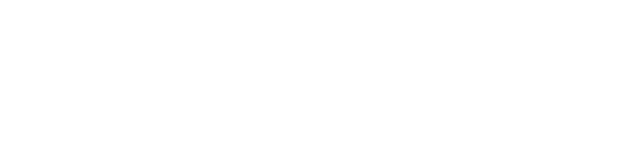
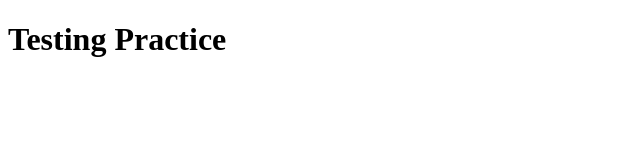
Before and after one commit to BenMKT/Testing_practice, a website: page index.html in a window 1280 px wide. Shown: the whole page, without its empty margins (0-640 px from the left). Drawn offline with Linux system fonts and the light colour scheme.

Commit message:
Add heading to file to clear lighthouse error

```diff
--- a/index.html
+++ b/index.html
@@ -6,6 +6,6 @@
     <title>Document</title>
 </head>
 <body>
-
+    <h1>Testing Practice</h1>
 </body>
 </html>
```
